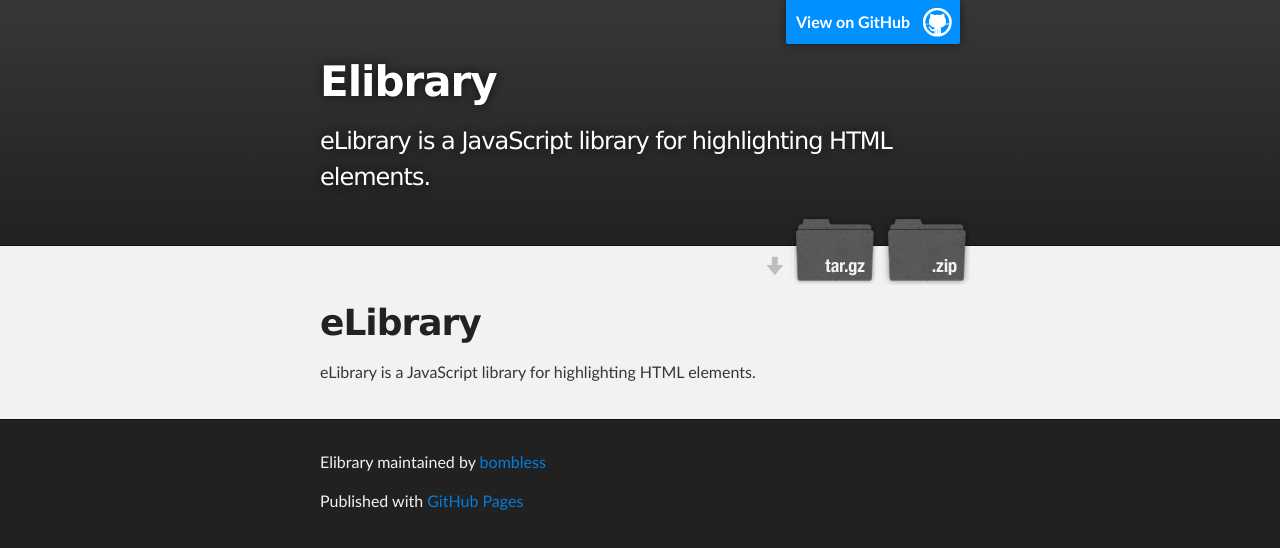
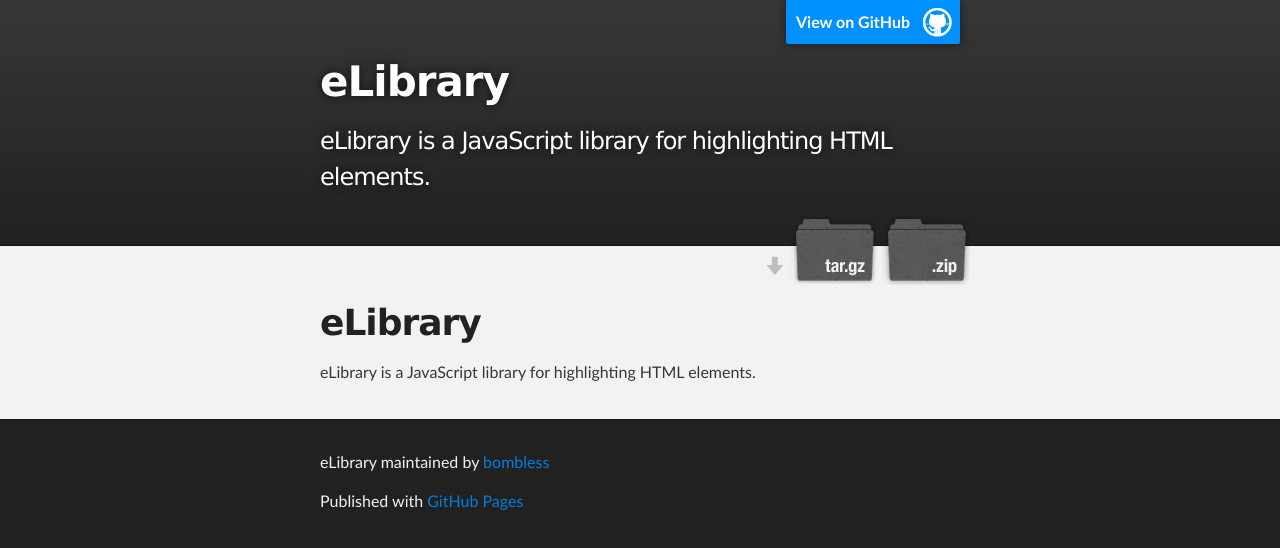
Before and after one commit to bombless/eLibrary, a plain HTML site: page index.html in a window 1280 px wide. Drawn offline with Linux system fonts and the light colour scheme.

```diff
--- a/index.html
+++ b/index.html
@@ -4,11 +4,11 @@
   <head>
     <meta charset='utf-8' />
     <meta http-equiv="X-UA-Compatible" content="chrome=1" />
-    <meta name="description" content="Elibrary : eLibrary is a JavaScript library for highlighting HTML elements." />
+    <meta name="description" content="eLibrary : eLibrary is a JavaScript library for highlighting HTML elements." />
 
     <link rel="stylesheet" type="text/css" media="screen" href="stylesheets/stylesheet.css">
 
-    <title>Elibrary</title>
+    <title>eLibrary</title>
   </head>
 
   <body>
@@ -18,7 +18,7 @@
         <header class="inner">
           <a id="forkme_banner" href="https://github.com/bombless/eLibrary">View on GitHub</a>
 
-          <h1 id="project_title">Elibrary</h1>
+          <h1 id="project_title">eLibrary</h1>
           <h2 id="project_tagline">eLibrary is a JavaScript library for highlighting HTML elements.</h2>
 
             <section id="downloads">
@@ -41,7 +41,7 @@
     <!-- FOOTER  -->
     <div id="footer_wrap" class="outer">
       <footer class="inner">
-        <p class="copyright">Elibrary maintained by <a href="https://github.com/bombless">bombless</a></p>
+        <p class="copyright">eLibrary maintained by <a href="https://github.com/bombless">bombless</a></p>
         <p>Published with <a href="http://pages.github.com">GitHub Pages</a></p>
       </footer>
     </div>
--- a/params.json
+++ b/params.json
@@ -1 +1 @@
-{"name":"Elibrary","tagline":"eLibrary is a JavaScript library for highlighting HTML elements.","body":"eLibrary\r\n========\r\n\r\neLibrary is a JavaScript library for highlighting HTML elements.\r\n","google":"","note":"Don't delete this file! It's used internally to help with page regeneration."}
+{"name":"eLibrary","tagline":"eLibrary is a JavaScript library for highlighting HTML elements.","body":"eLibrary\r\n========\r\n\r\neLibrary is a JavaScript library for highlighting HTML elements.\r\n","google":"","note":"Don't delete this file! It's used internally to help with page regeneration."}
```
